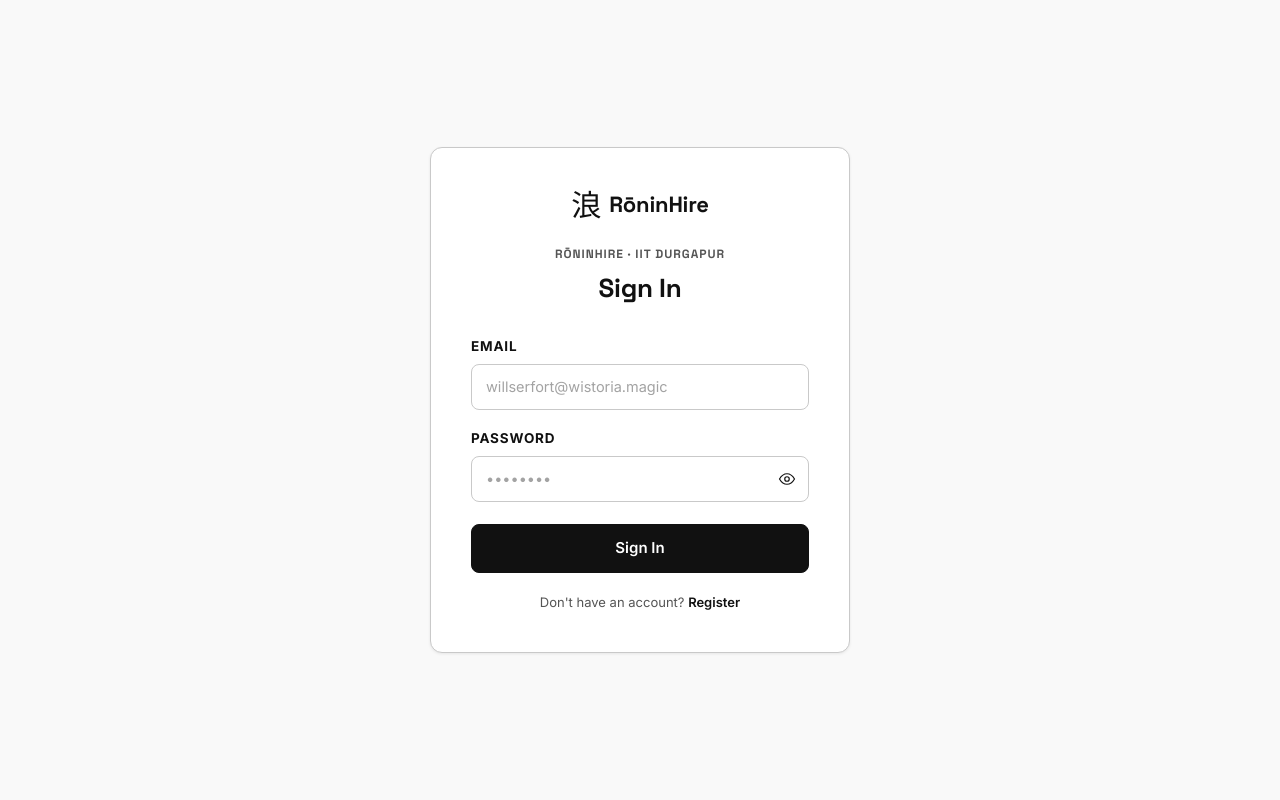
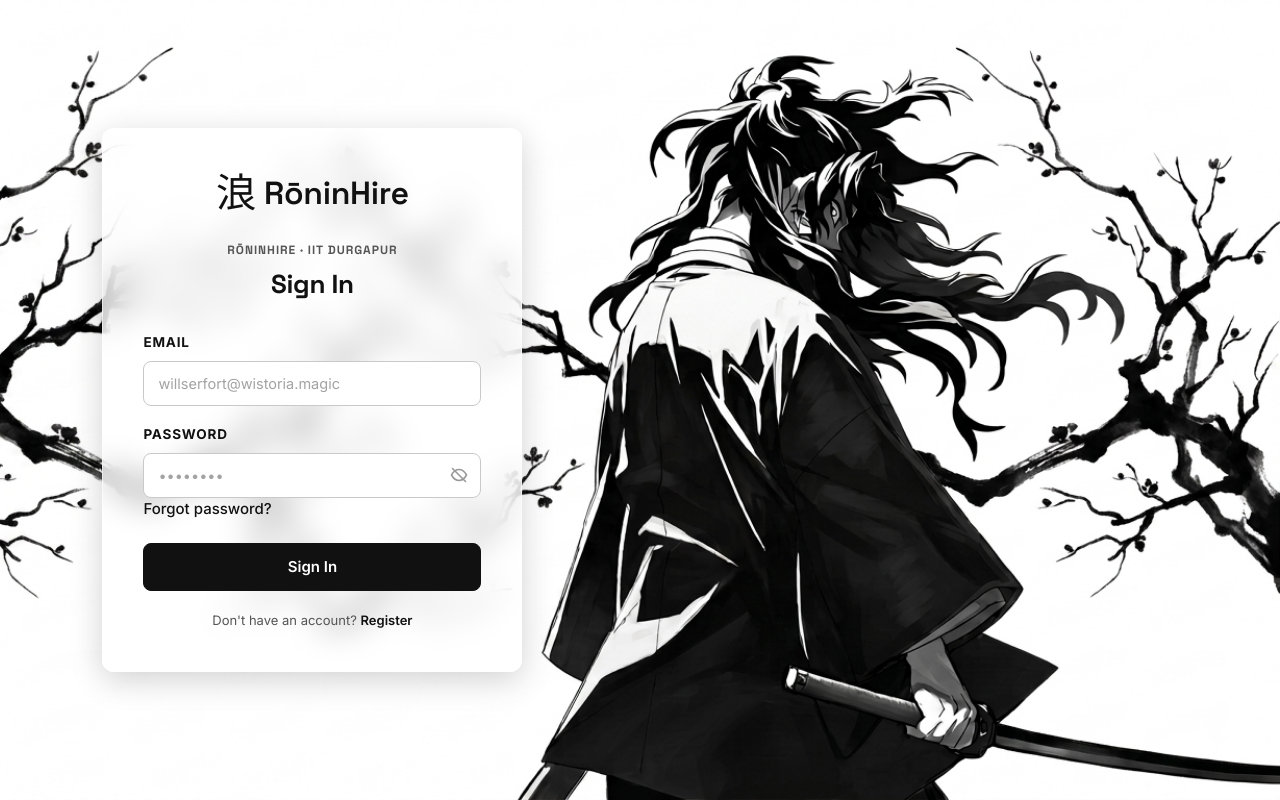
Before and after one commit to devsensei404/placement-portal, a React (Vite) app in the folder frontend/: page /login in a window 1280 px wide. Built offline with nearby package versions, Linux system fonts and the light colour scheme; no server answers; a web font is replaced by a local one.

Commit message:
Login Page UI redesign

```diff
--- /dev/null
+++ b/frontend/src/components/EyeIcon.jsx
@@ -0,0 +1,30 @@
+// EyeIcon.jsx — matches the stroke-line icon style used in Login.jsx/Signup.jsx
+
+export default function EyeIcon({ open }) {
+  if (open) {
+    return (
+      <svg width="18" height="18" viewBox="0 0 18 18" fill="none">
+        <path
+          d="M1.5 9C1.5 9 4.5 3.5 9 3.5C13.5 3.5 16.5 9 16.5 9C16.5 9 13.5 14.5 9 14.5C4.5 14.5 1.5 9 1.5 9Z"
+          stroke="#555555"
+          strokeWidth="1.6"
+          strokeLinecap="round"
+          strokeLinejoin="round"
+        />
+        <circle cx="9" cy="9" r="2.25" stroke="#555555" strokeWidth="1.6" />
+      </svg>
+    );
+  }
+  return (
+    <svg width="18" height="18" viewBox="0 0 18 18" fill="none">
+      <path
+        d="M1.5 9C1.5 9 4.5 3.5 9 3.5C13.5 3.5 16.5 9 16.5 9C16.5 9 13.5 14.5 9 14.5C4.5 14.5 1.5 9 1.5 9Z"
+        stroke="#999999"
+        strokeWidth="1.6"
+        strokeLinecap="round"
+        strokeLinejoin="round"
+      />
+      <path d="M2.5 2.5L15.5 15.5" stroke="#999999" strokeWidth="1.6" strokeLinecap="round" />
+    </svg>
+  );
+}
--- a/frontend/src/pages/Login.css
+++ b/frontend/src/pages/Login.css
@@ -5,24 +5,50 @@
   display: flex;
   align-items: center;
   justify-content: center;
-  background: #f9f9f9;
   font-family: "Inter", -apple-system, BlinkMacSystemFont, sans-serif;
   padding: 24px;
   box-sizing: border-box;
+
+  /* === RōninHire background artwork === */
+  background-image: url("../assets/RoninHire_Signin_bg.png");
+  background-size: cover;
+  background-repeat: no-repeat;
+  /* character sits right-of-frame facing back-left; keep face+sword in view */
+  background-position: right center;
+  background-color: #f9f9f9; /* fallback while image loads / if it fails */
 }
 
 .page * {
   box-sizing: border-box;
 }
 
+/* Desktop: push the card left so the character stays visible on the right */
+@media (min-width: 901px) {
+  .page {
+    justify-content: flex-start;
+    padding-left: 8vw;
+  }
+}
+
 .card {
-  background: #ffffff;
-  border: 1px solid #c9c9c9;
+  background: rgba(255, 255, 255, 0.72);
+  border: 1px solid rgba(255, 255, 255, 0.5);
   border-radius: 12px;
   padding: 40px;
   width: 100%;
   max-width: 420px;
-  box-shadow: 0 1px 3px rgba(0, 0, 0, 0.08);
+  box-shadow: 0 8px 32px rgba(0, 0, 0, 0.18);
+
+  /* frosted glass */
+  backdrop-filter: blur(16px);
+  -webkit-backdrop-filter: blur(16px);
+}
+
+/* Fallback for browsers without backdrop-filter support (older Firefox etc.) */
+@supports not ((backdrop-filter: blur(1px)) or (-webkit-backdrop-filter: blur(1px))) {
+  .card {
+    background: rgba(255, 255, 255, 0.94);
+  }
 }
 
 /* ===== Brand mark (kanji + wordmark) ===== */
@@ -36,16 +62,16 @@
 }
 
 .brand-mark .kanji {
-  font-size: 30px;
-  font-weight: 400;
+  font-size: 40px;
+  font-weight: 500;
   color: #111111;
   line-height: 1;
 }
 
 .brand-mark .wordmark {
   font-family: "Space Grotesk", "Inter", sans-serif;
-  font-size: 22px;
-  font-weight: 700;
+  font-size: 32px;
+  font-weight: 600;
   letter-spacing: -0.01em;
   color: #111111;
 }
@@ -254,6 +280,10 @@
 /* ===== Tablet ===== */
 
 @media (max-width: 600px) {
+  .page {
+    background-position: 65% center;
+  }
+
   .card {
     padding: 32px 24px;
     max-width: 100%;
@@ -270,6 +300,7 @@
 @media (max-width: 380px) {
   .page {
     padding: 16px;
+    background-position: 70% center;
   }
 
   .card {
@@ -285,10 +316,10 @@
   }
 
   .brand-mark .kanji {
-    font-size: 26px;
+    font-size: 30px;
   }
 
   .brand-mark .wordmark {
-    font-size: 19px;
+    font-size: 22px;
   }
 }
--- a/frontend/src/pages/Login.jsx
+++ b/frontend/src/pages/Login.jsx
@@ -7,6 +7,7 @@
 import { useNavigate, Link } from "react-router-dom";
 import "./Login.css";
 import BASE_URL from "../api";
+import EyeIcon from "../components/EyeIcon";
 
 export default function Login() {
 
@@ -144,18 +145,12 @@
                 onClick={() => setShowPassword(!showPassword)}
                 aria-label={showPassword ? "Hide password" : "Show password"}
               >
-                {showPassword ? (
-                  <svg viewBox="0 0 24 24" width="18" height="18" fill="none">
-                    <path d="M3 3l18 18M10.58 10.58a2 2 0 002.83 2.83M9.88 5.09A9.77 9.77 0 0112 5c5 0 9 4 10 7-.42 1.27-1.2 2.6-2.27 3.77M6.6 6.6C4.3 8.06 2.7 10.06 2 12c1 3 5 7 10 7 1.35 0 2.63-.27 3.8-.75" stroke="#111111" strokeWidth="1.6" strokeLinecap="round" strokeLinejoin="round" />
-                  </svg>
-                ) : (
-                  <svg viewBox="0 0 24 24" width="18" height="18" fill="none">
-                    <path d="M2 12s4-7 10-7 10 7 10 7-4 7-10 7-10-7-10-7z" stroke="#111111" strokeWidth="1.6" strokeLinecap="round" strokeLinejoin="round" />
-                    <circle cx="12" cy="12" r="3" stroke="#111111" strokeWidth="1.6" />
-                  </svg>
-                )}
+                <EyeIcon open={showPassword} />
               </button>
             </div>
+            <Link to="/forgot-password" className="forgot-password-link">
+              Forgot password?
+            </Link>
           </div>
 
           {/* Only renders if error is not an empty string */}
```
Also changed, not shown: frontend/src/App.jsx (+5 -2 lines), frontend/src/assets/RoninHire_Signin_bg.png (added).
